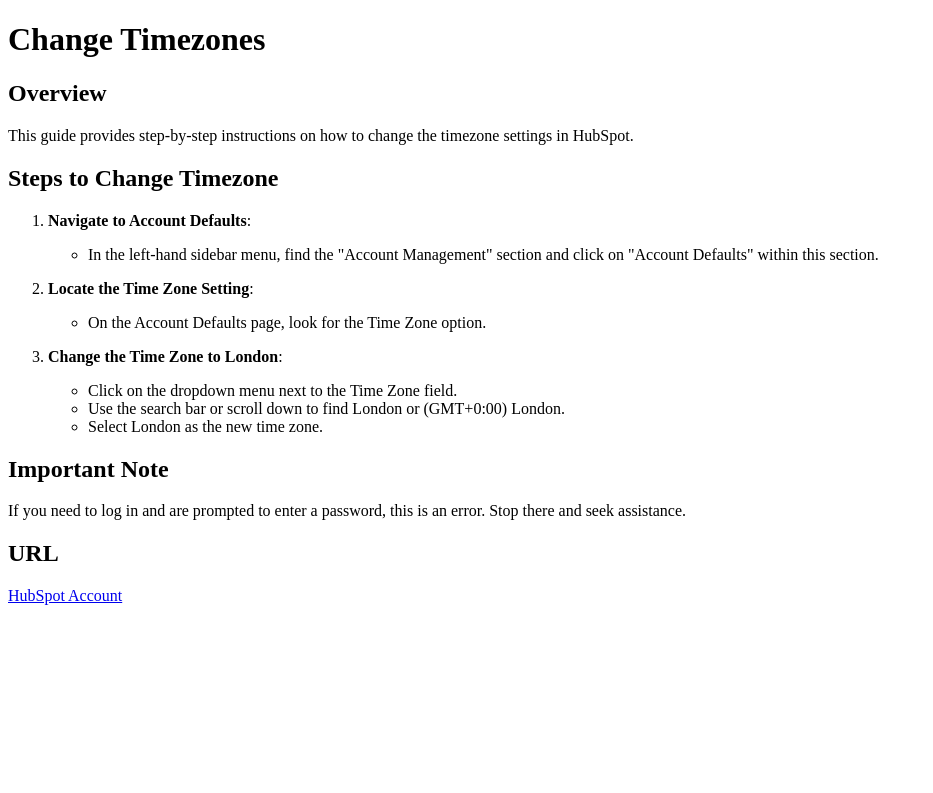
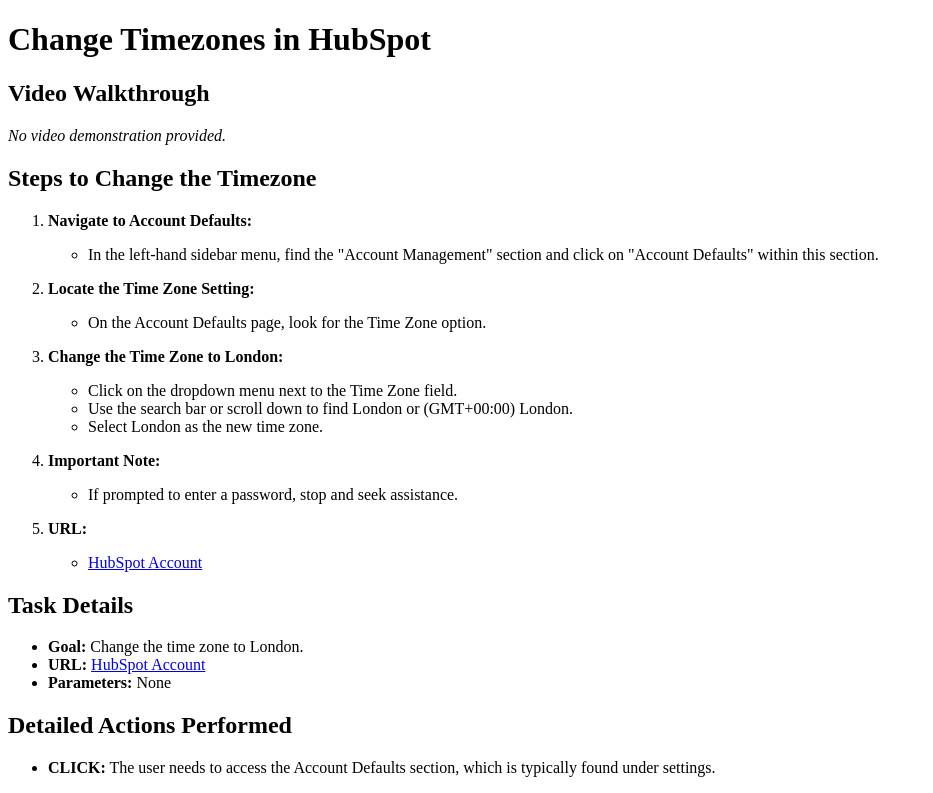
Before and after one commit to Shavvimal/hubspot-demo-docs, a Next.js app: page /change-timezone in a window 1280 px wide. Shown: the top 793 px of the page, without its empty margins (0-933 px from the left). Built offline with nearby package versions, Linux system fonts and the light colour scheme.

Commit message:
docs: update and enhance timezone change instructions for HubSpot

```diff
--- a/src/pages/change-timezone.mdx
+++ b/src/pages/change-timezone.mdx
@@ -1,26 +1,52 @@
-# Change Timezones
+# Change Timezones in HubSpot
 
-## Overview
+## Video Walkthrough
 
-This guide provides step-by-step instructions on how to change the timezone settings in HubSpot.
+*No video demonstration provided.*
 
-## Steps to Change Timezone
+## Steps to Change the Timezone
 
-1. **Navigate to Account Defaults**:
-    - In the left-hand sidebar menu, find the "Account Management" section and click on "Account Defaults" within this section.
+1. **Navigate to Account Defaults:**
+   - In the left-hand sidebar menu, find the "Account Management" section and click on "Account Defaults" within this section.
 
-2. **Locate the Time Zone Setting**:
-    - On the Account Defaults page, look for the Time Zone option.
+2. **Locate the Time Zone Setting:**
+   - On the Account Defaults page, look for the Time Zone option.
 
-3. **Change the Time Zone to London**:
-    - Click on the dropdown menu next to the Time Zone field.
-    - Use the search bar or scroll down to find London or (GMT+0:00) London.
-    - Select London as the new time zone.
+3. **Change the Time Zone to London:**
+   - Click on the dropdown menu next to the Time Zone field.
+   - Use the search bar or scroll down to find London or (GMT+00:00) London.
+   - Select London as the new time zone.
 
-## Important Note
+4. **Important Note:**
+   - If prompted to enter a password, stop and seek assistance.
 
-If you need to log in and are prompted to enter a password, this is an error. Stop there and seek assistance.
+5. **URL:**
+   - [HubSpot Account](https://app.hubspot.com/)
 
-## URL
+## Task Details
 
-[HubSpot Account](https://app.hubspot.com/)
+- **Goal:** Change the time zone to London.
+- **URL:** [HubSpot Account](https://app.hubspot.com/)
+- **Parameters:** None
+
+## Detailed Actions Performed
+
+- **CLICK:** The user needs to access the Account Defaults section, which is typically found under settings.
+  - **Status:** Completed
+  - **Confidence:** 1.00
+
+- **CLICK:** The user needs to change the time zone setting to London.
+  - **Status:** Completed
+  - **Confidence:** 1.00
+
+- **SELECT_OPTION:** The user needs to select London as the new time zone.
+  - **Status:** Failed
+  - **Confidence:** 1.00
+
+- **CLICK:** The user needs to navigate to the Account Defaults section to change the time zone.
+  - **Status:** Completed
+  - **Confidence:** 1.00
+
+- **COMPLETE:** The user goal was to change the time zone to 'London'. The screenshot shows that the 'Time Zone' is set to 'UTC +00:00 London', which matches the user's goal. Therefore, the user has successfully changed the time zone to London.
+  - **Status:** Completed
+  - **Confidence:** 0.00
```
